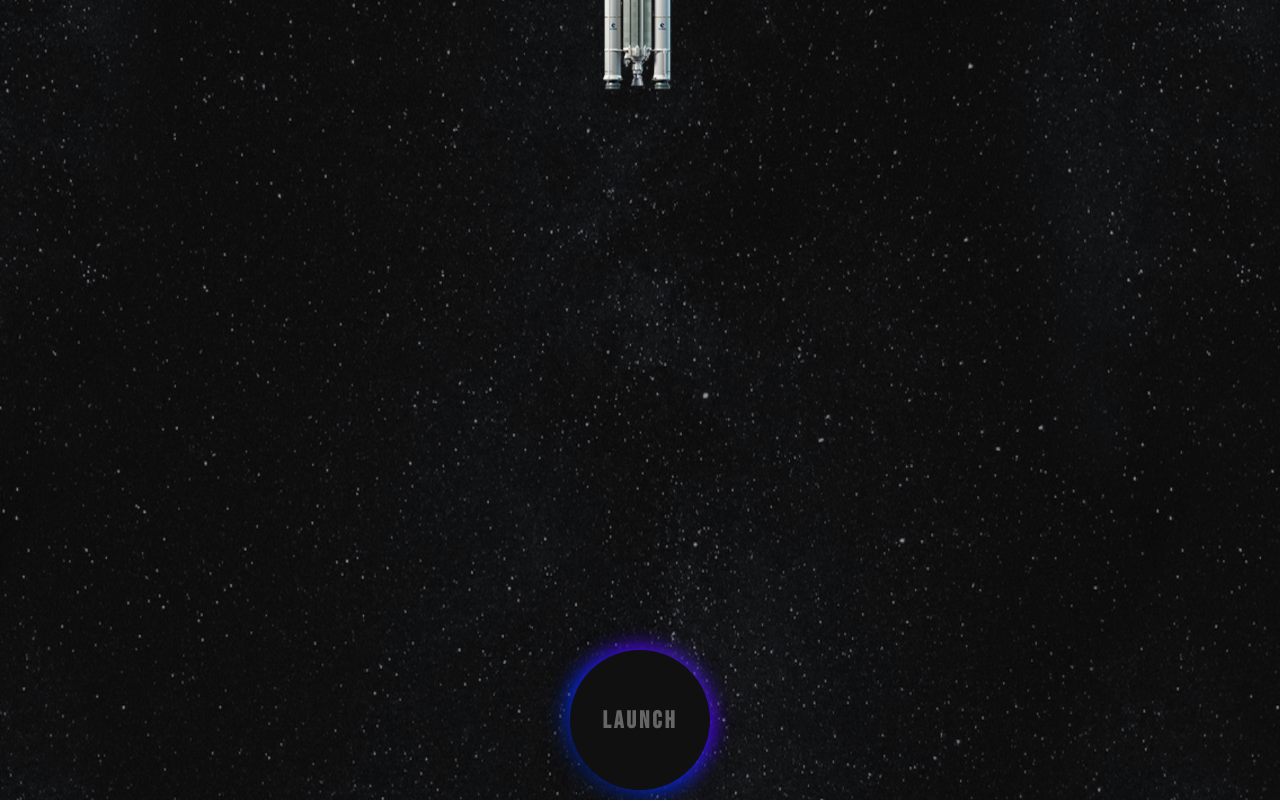
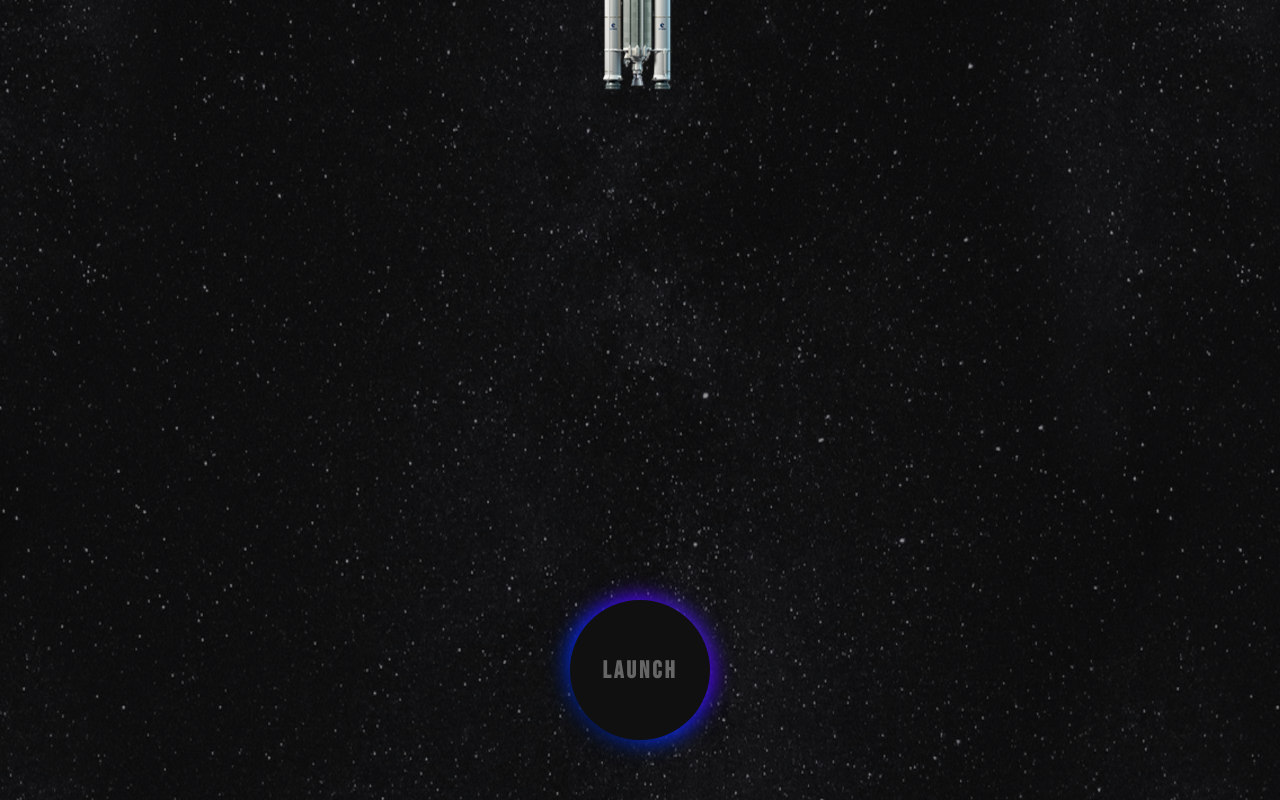
Before and after one commit to mehrdadazizkhani/Curiosity, a plain HTML site: page index.html in a window 1280 px wide. Both pictures are taken after a click on the button "START MISSION". Shown: the top 800 px of the page. Drawn offline with Linux system fonts and the light colour scheme.

Commit message:
bugs again

```diff
--- a/script.js
+++ b/script.js
@@ -42,7 +42,7 @@ function openFullscreen() {
   launchBtn.removeEventListener("click", openFullscreen)
   sun.style.top = "120vh";
   spaceCraft.style.top = "calc(55vh - 150px)"
-  launchBtn.style.top = "calc(90vh - 70px)";
+  launchBtn.style.top = "calc(90vh - 120px)";
   launchBtn.innerHTML = "launch";
 
   launchBtn.addEventListener("click", lauchHandler)
--- a/style.css
+++ b/style.css
@@ -156,7 +156,7 @@ body {
   background: transparent;
   font-size: 1.5rem;
   transition: all 2s ease-out;
-  z-index: 50;
+  z-index: 90;
 }
 
 .launch-btn:before {
@@ -397,6 +397,7 @@ img[alt~="pluto"] {
 .status {
   opacity: 0;
   display: flex;
+  text-transform: uppercase;
   justify-content: center;
   align-items: center;
   font-size: 3rem;
```
